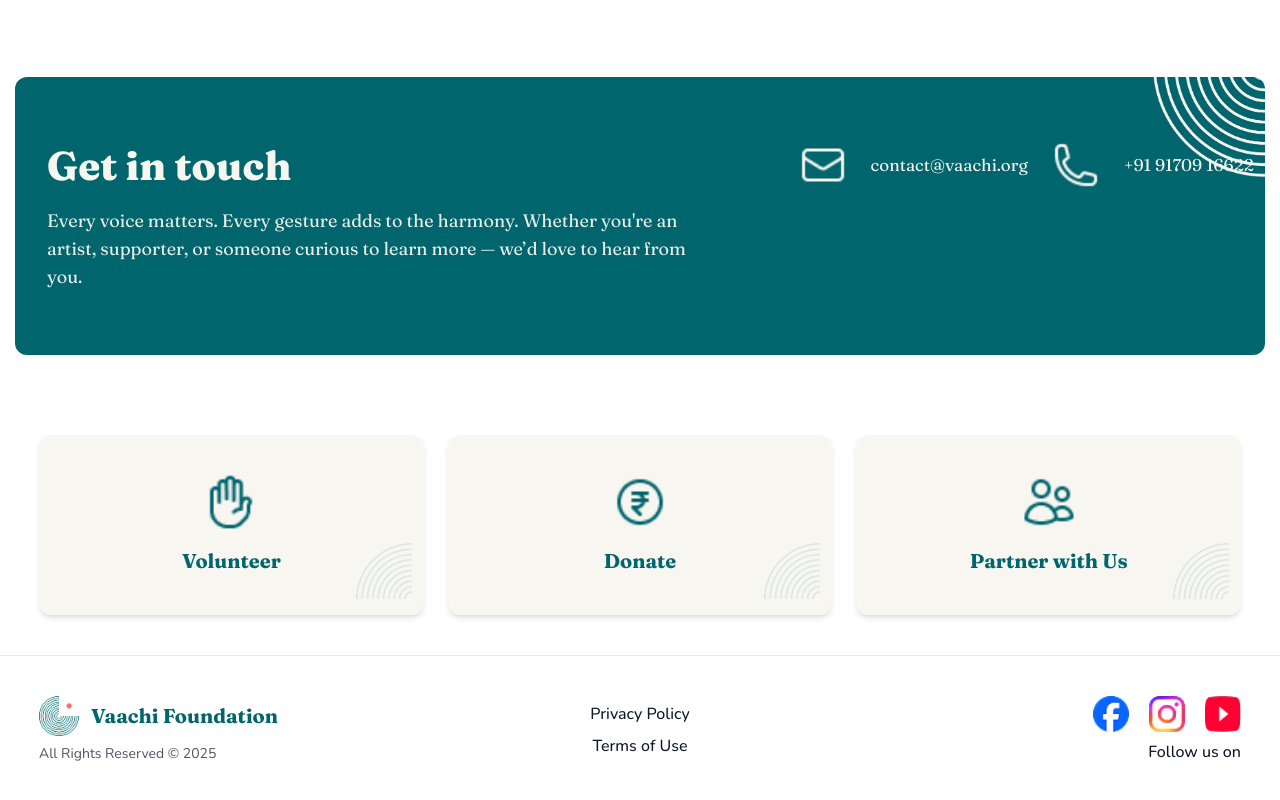
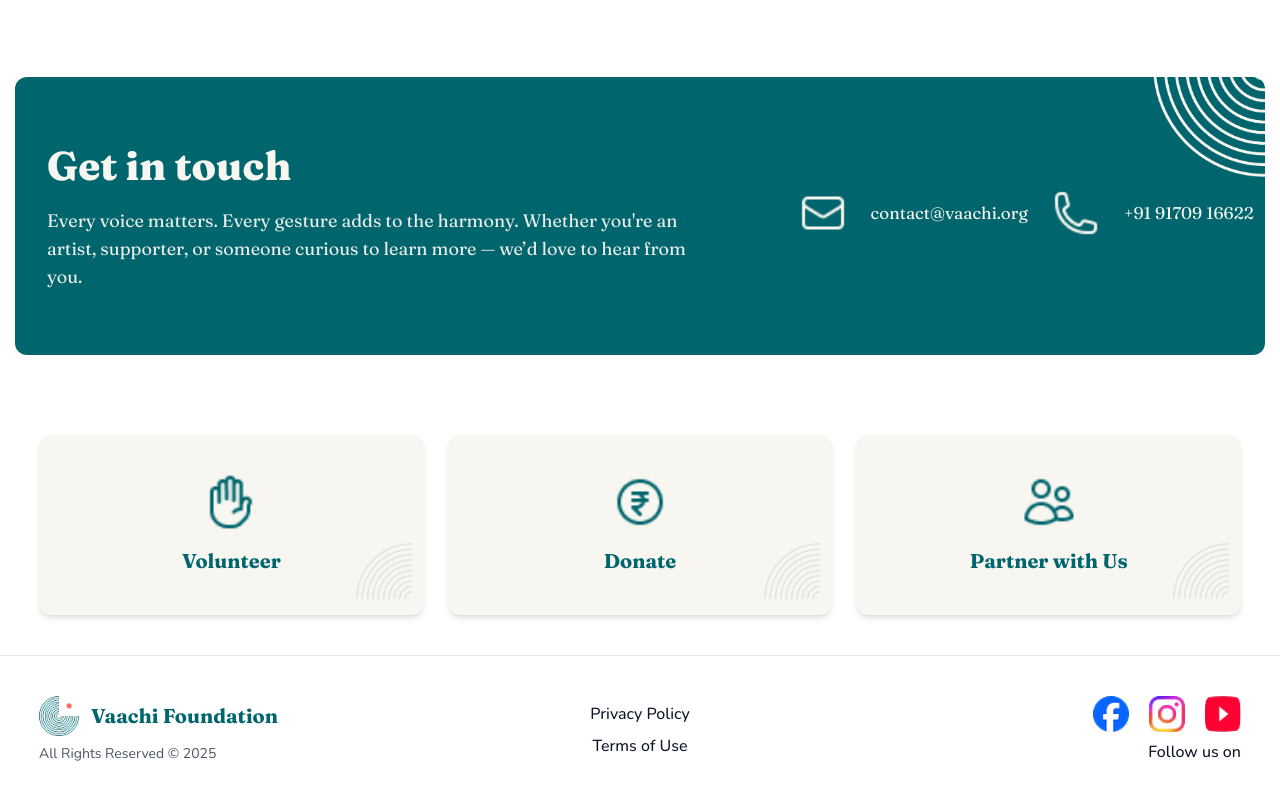
Before and after one commit to PritiHM/Vaachi-Website, a Next.js app: page / in a window 1280 px wide. Shown: the part 4084-4884 px from the top of the page. Built offline with nearby package versions, Linux system fonts and the light colour scheme.

Commit message:
updated ui and fixes

```diff
--- a/components/ContactForm.jsx
+++ b/components/ContactForm.jsx
@@ -126,7 +126,6 @@
           </form>
         </div>
 
-        {/* POPUP */}
         {showPopup && (
           <div
             ref={overlayRef}
--- a/components/JoinWaitList.jsx
+++ b/components/JoinWaitList.jsx
@@ -37,7 +37,7 @@
           </p>
         </div>
 
-        <div className="flex flex-col md:flex-row items-start md:items-center gap-6">
+<div className="flex flex-col md:flex-row items-start md:items-center gap-6 mt-10 md:mt-12">
 
           <img
             src="/images/envelope.png"
```
